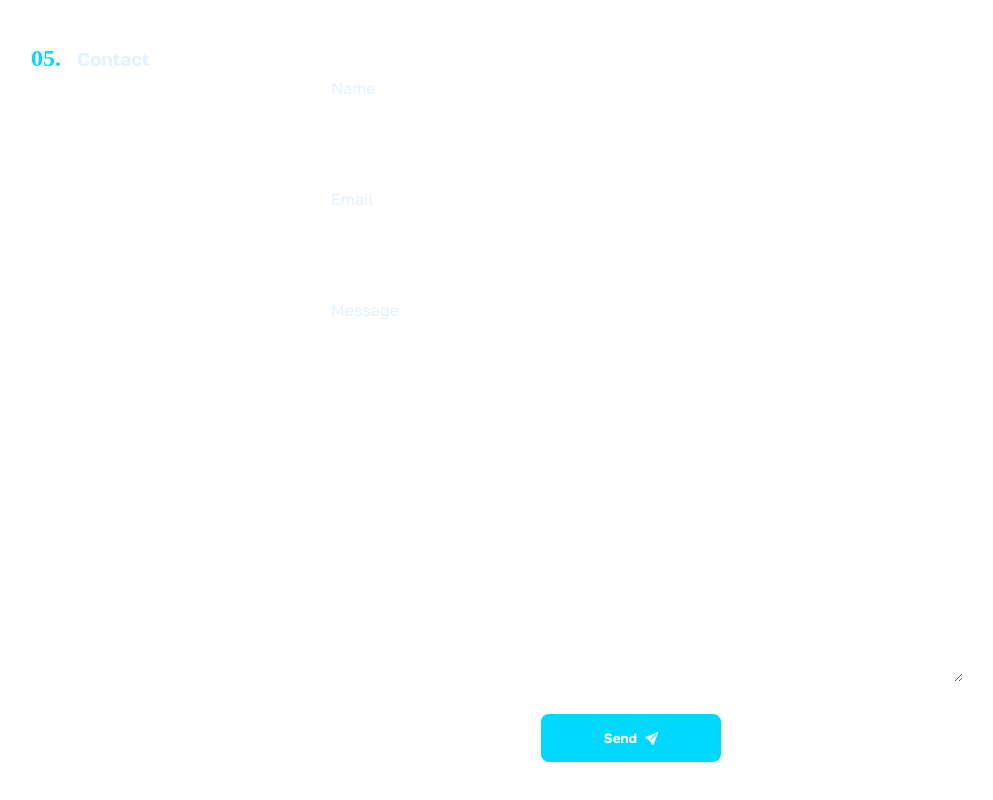
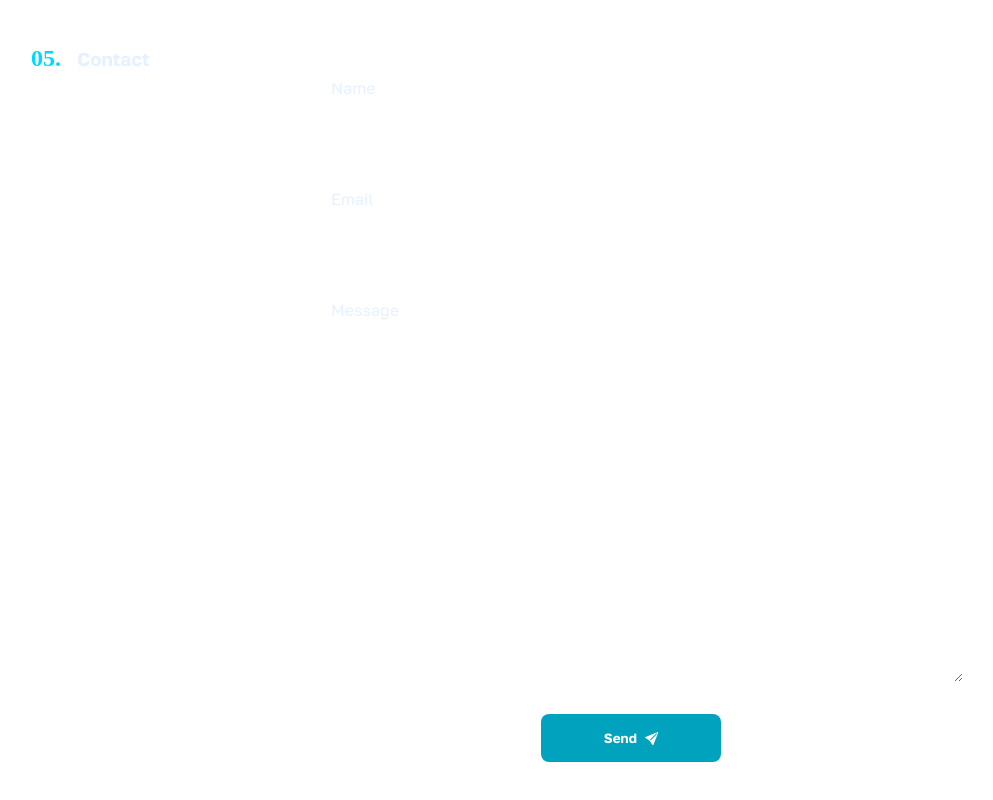
Before and after one commit to joan-vandenbulcke/portfolio, a React (Vite) app in the folder portfolio/: page / in a window 1280 px wide. Shown: the part 4427-5227 px from the top of the page, without its empty margins (9-1002 px from the left). Built offline with nearby package versions, Linux system fonts and the light colour scheme; a web font is replaced by a local one.

Commit message:
some fix

```diff
--- a/portfolio/src/Components/ContactForm/styles.scss
+++ b/portfolio/src/Components/ContactForm/styles.scss
@@ -49,11 +49,12 @@ form {
   font-family: 'Golos Text', sans-serif;
   font-weight: bold;
   transition: .3s;
-  background-color: #00d8ff;
+  background-color: #00a2be;
   color: white;
 }
 
 .form-button:hover {
   cursor: pointer;
   translate: x 2;
+  background-color: #00d8ff;
 }
--- a/portfolio/src/Components/Navbar/index.jsx
+++ b/portfolio/src/Components/Navbar/index.jsx
@@ -3,7 +3,7 @@ import reactLogo from '../../assets/react.svg';
 import ArrowCircleDownRoundedIcon from '@mui/icons-material/ArrowCircleDownRounded';
 
 const Navbar = () => (
-  <div className="navbar">
+  <div id='navbar' className="navbar">
     <nav className="navbar-container">
       <img src={reactLogo} className="logo" alt="logo portfolio" />
       <div className="navbar-right">
```
Also changed, not shown: portfolio/src/Components/ResumeModal/index.jsx (added), portfolio/src/Components/ResumeModal/styles.scss (added).
